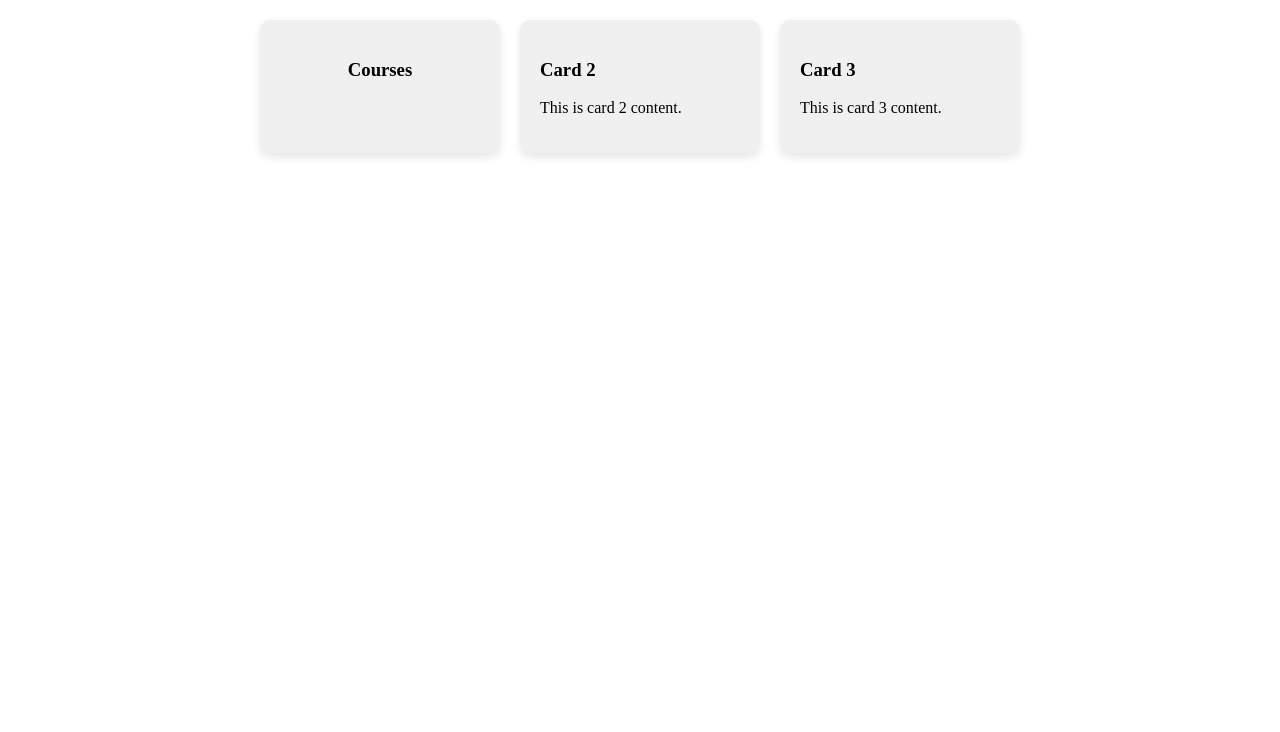
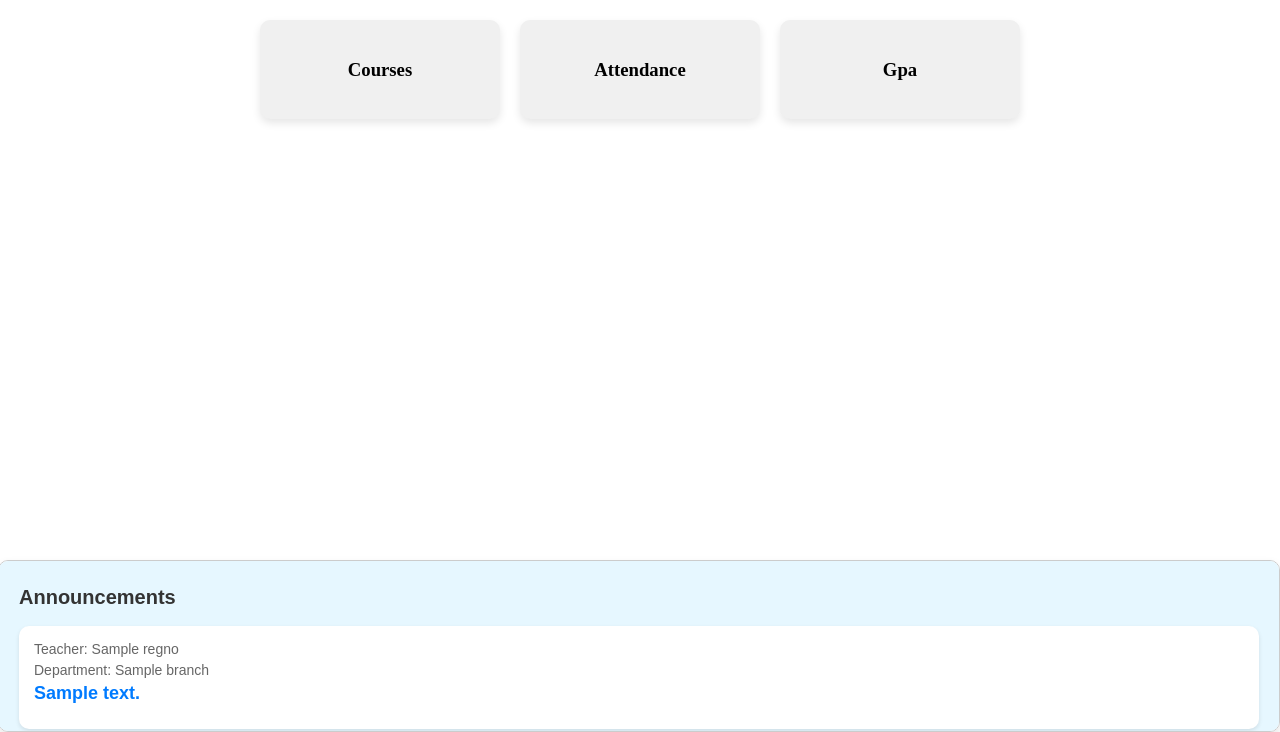
Before and after one commit to SOUMYA-SAHU/IT-Project, a Django app: template student_database/app/templates/student_landingpage.html in a window 1280 px wide. Shown: the part 68-800 px from the top of the page. Run offline with Django 3.2, Linux system fonts and the light colour scheme; the template is opened without the code that fills it: most values are stand-ins (such as "Sample title", 1, 10 or a date in 2020).

Commit message:
Add files via upload

```diff
--- a/student_database/app/admin.py
+++ b/student_database/app/admin.py
@@ -1,7 +1,10 @@
 from django.contrib import admin
-from .models import Details,Course,StudentCourse
+from .models import Details,Course,StudentCourse, Teacher, Announcement, StudentSection
 
 # Register your models here.
 admin.site.register(Details)
 admin.site.register(StudentCourse)
 admin.site.register(Course)
+admin.site.register(Teacher)
+admin.site.register(Announcement)
+admin.site.register(StudentSection)
--- a/student_database/app/templates/student_landingpage.html
+++ b/student_database/app/templates/student_landingpage.html
@@ -14,7 +14,7 @@
             display: flex;
             justify-content: space-between;
             align-items: center;
-            text-align : right;
+            text-align: right;
         }
 
         .navbar img {
@@ -40,10 +40,65 @@
             transition: transform 0.3s ease;
             cursor: pointer;
             width: 200px;
+            text-align:center;
         }
 
         .card:hover {
             transform: scale(1.05);
+        }
+
+        /* Announcement corner styles */
+        .announcement-corner {
+            position: fixed;
+            bottom: 0;
+            right: 0px;
+            width: 1240px;
+            max-height: 130px;
+            overflow-y: auto;
+            background-color: #e6f7ff; /* Light blue background color */
+            border: 1px solid #ccc;
+            border-radius: 10px;
+            padding: 20px;
+            z-index: 1000;
+            box-shadow: 0 4px 8px rgba(0, 0, 0, 0.1);
+        }
+
+        .announcement-corner h2 {
+            margin-top: 5px;
+            color: #333;
+            font-family: 'Arial', sans-serif;
+            font-weight: bold;
+            font-size: 20px;
+        }
+
+        .announcement-card {
+            margin-bottom: 20px;
+            background-color: #fff; /* White background color for each announcement */
+            border-radius: 10px;
+            padding: 15px;
+            box-shadow: 0 2px 4px rgba(0, 0, 0, 0.1);
+            transition: transform 0.3s ease;
+        }
+
+        .announcement-card:hover {
+            transform: scale(1.02);
+        }
+
+        .announcement-card h3 {
+            color: #007bff; /* Blue color for announcement heading */
+            font-family: 'Arial', sans-serif;
+            font-weight: bold;
+            font-size: 18px;
+            margin-top: 0;
+            margin-bottom: 10px;
+        }
+
+        .announcement-card p {
+            color: #666; /* Dark gray color for teacher name and department */
+            font-family: 'Arial', sans-serif;
+            font-size: 14px;
+            margin-top: 0;
+            margin-bottom: 5px;
         }
     </style>
 </head>
@@ -51,23 +106,36 @@
     <div class="navbar">
         <!-- Replace the URL with the actual profile picture URL -->
         <img src="static/img/student.jpg" alt="Profile Picture">
-        <!-- Replace "{{ user.name }}" with the actual user's name -->
+        <!-- Replace "{{ username }}" with the actual user's name -->
         <span>Hi, {{ username }}</span>
     </div>
 
     <div class="card-container">
         <div class="card" onclick="location.href='{% url 'course_dashboard' %}'">
             <h3 style="text-align: center">Courses</h3>
-
         </div>
         <div class="card" onclick="location.href='{% url 'studentlanding_page' %}'">
-            <h3>Card 2</h3>
-            <p>This is card 2 content.</p>
+            <h3>Attendance</h3>
         </div>
         <div class="card" onclick="location.href='{% url 'studentlanding_page' %}'">
-            <h3>Card 3</h3>
-            <p>This is card 3 content.</p>
+            <h3>Gpa</h3>
         </div>
+    </div>
+
+    <div class="announcement-corner">
+        <h2>Announcements</h2>
+        {% if announcements %}
+            {% for announcement in announcements %}
+                <div class="announcement-card">
+                    <p><span class="teacher">Teacher:</span> {{ announcement.regno.name }}</p>
+                    <p><span class="teacher">Department:</span> {{ announcement.regno.branch }}</p>
+                    <h3>{{ announcement.message }}</h3>
+                    <!-- Add any other details you want to display -->
+                </div>
+            {% endfor %}
+        {% else %}
+            <p>No announcements available.</p>
+        {% endif %}
     </div>
 </body>
 </html>
--- a/student_database/app/urls.py
+++ b/student_database/app/urls.py
@@ -15,5 +15,9 @@ urlpatterns = [
     path('student_detail',views.student_detail,name='student_detail'),
     path('update_attendance',views.update_attendance,name='update_attendance'),
     path('update_marks',views.update_marks,name='update_marks'),
+    path('teacher_course_details',views.teacher_course_details,name='teacher_course_details'),
+    path('create_announcement',views.create_announcement,name='create_announcement'),
+    # path('view_specific_announcements',views.view_specific_announcements,name='view_specific_announcements'),
+    # path('view_global_announcements',views.view_global_announcements,name='view_global_announcements'),
 
 ]
```
Also changed, not shown: student_database/app/models.py (+24 -2 lines), student_database/app/templates/create_announcement.html (added, +98 -0 lines), student_database/app/templates/teacher_course_details.html (added, +100 -0 lines), student_database/app/templates/teacher_landingpage.html (+4 -5 lines), student_database/app/views.py (+115 -6 lines), student_database/app/migrations/0003_announcement_studentsection_teacher.py (added), student_database/app/migrations/0004_announcement_section.py (added), student_database/app/templates/student_announcement.html (added), student_database/db.sqlite3.
